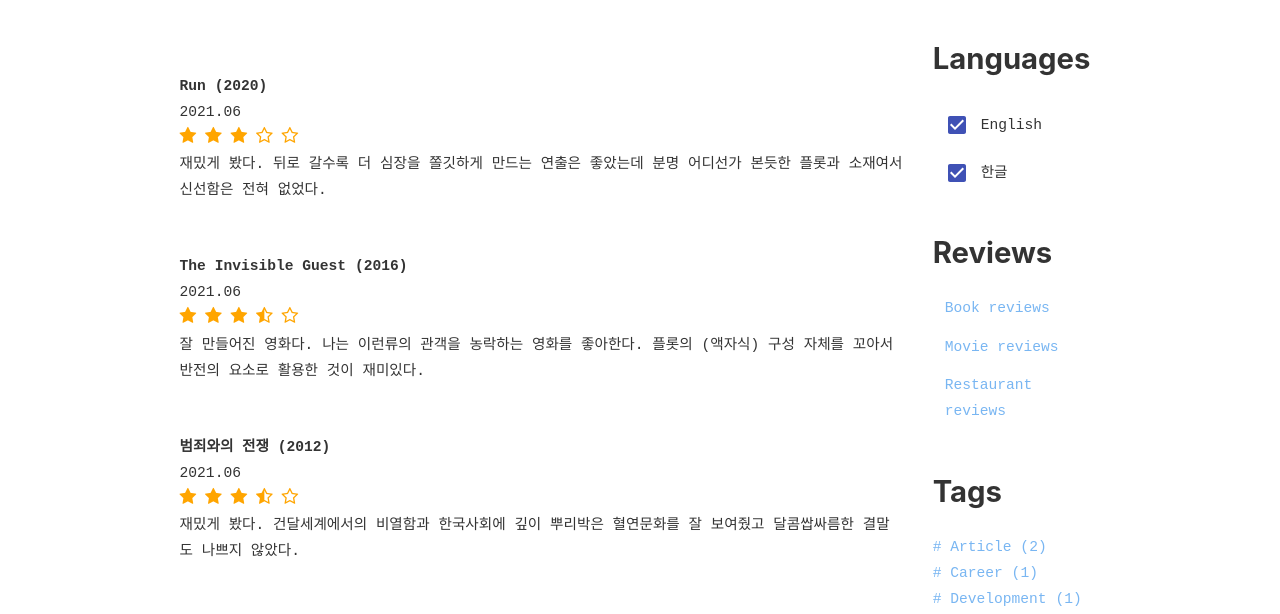
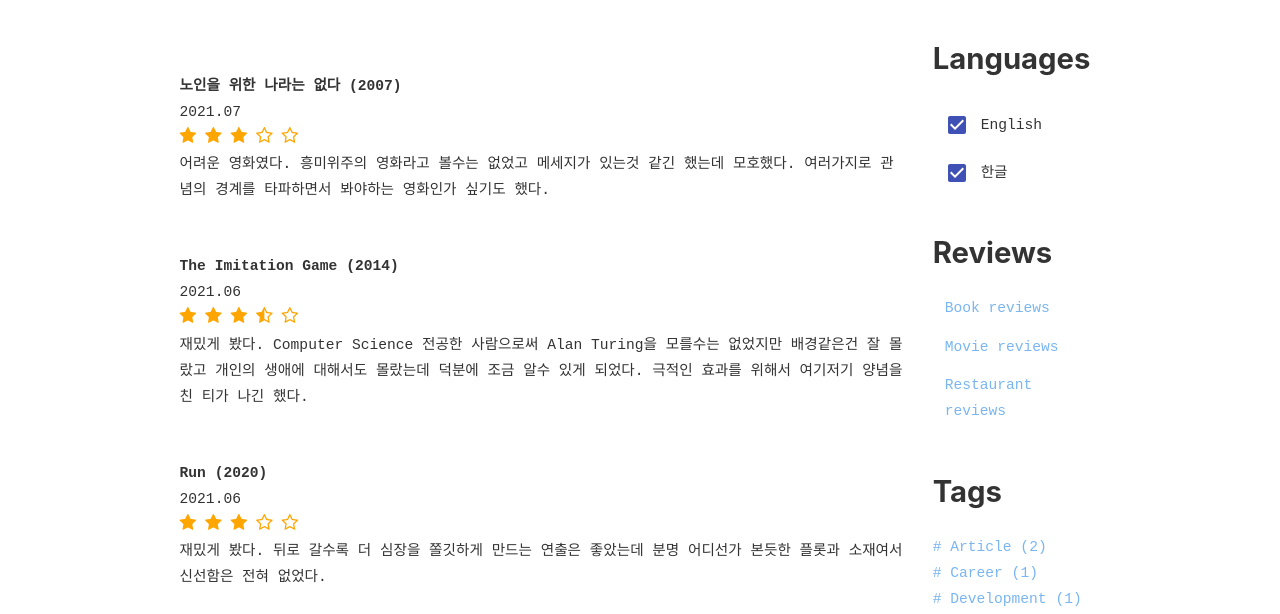
Before and after one commit to sanggonlee/sanggon-blog, a Gatsby site: page /movie-reviews in a window 1280 px wide. Shown: the part 100-714 px from the top of the page. Built offline with nearby package versions, Linux system fonts and the light colour scheme; Gatsby itself is replaced by a stand-in of ours; some packages are replaced by stand-ins of ours.

Commit message:
Update movie-reviews.md

```diff
--- a/src/pages/movie-reviews.md
+++ b/src/pages/movie-reviews.md
@@ -14,6 +14,30 @@ title: "movie-reviews"
 <link rel="stylesheet" href="https://cdnjs.cloudflare.com/ajax/libs/font-awesome/4.7.0/css/font-awesome.min.css">
 
 <div>
+  <div class="review">
+    <strong>노인을 위한 나라는 없다 (2007)</strong>
+    <div>2021.07</div>
+    <div>
+      <span class="fa fa-star"></span>
+      <span class="fa fa-star"></span>
+      <span class="fa fa-star"></span>
+      <span class="fa fa-star-o"></span>
+      <span class="fa fa-star-o"></span>
+    </div>
+    어려운 영화였다. 흥미위주의 영화라고 볼수는 없었고 메세지가 있는것 같긴 했는데 모호했다. 여러가지로 관념의 경계를 타파하면서 봐야하는 영화인가 싶기도 했다.
+  </div>
+  <div class="review">
+    <strong>The Imitation Game (2014)</strong>
+    <div>2021.06</div>
+    <div>
+      <span class="fa fa-star"></span>
+      <span class="fa fa-star"></span>
+      <span class="fa fa-star"></span>
+      <span class="fa fa-star-half-o"></span>
+      <span class="fa fa-star-o"></span>
+    </div>
+    재밌게 봤다. Computer Science 전공한 사람으로써 Alan Turing을 모를수는 없었지만 배경같은건 잘 몰랐고 개인의 생애에 대해서도 몰랐는데 덕분에 조금 알수 있게 되었다. 극적인 효과를 위해서 여기저기 양념을 친 티가 나긴 했다.
+  </div>
   <div class="review">
     <strong>Run (2020)</strong>
     <div>2021.06</div>
```
